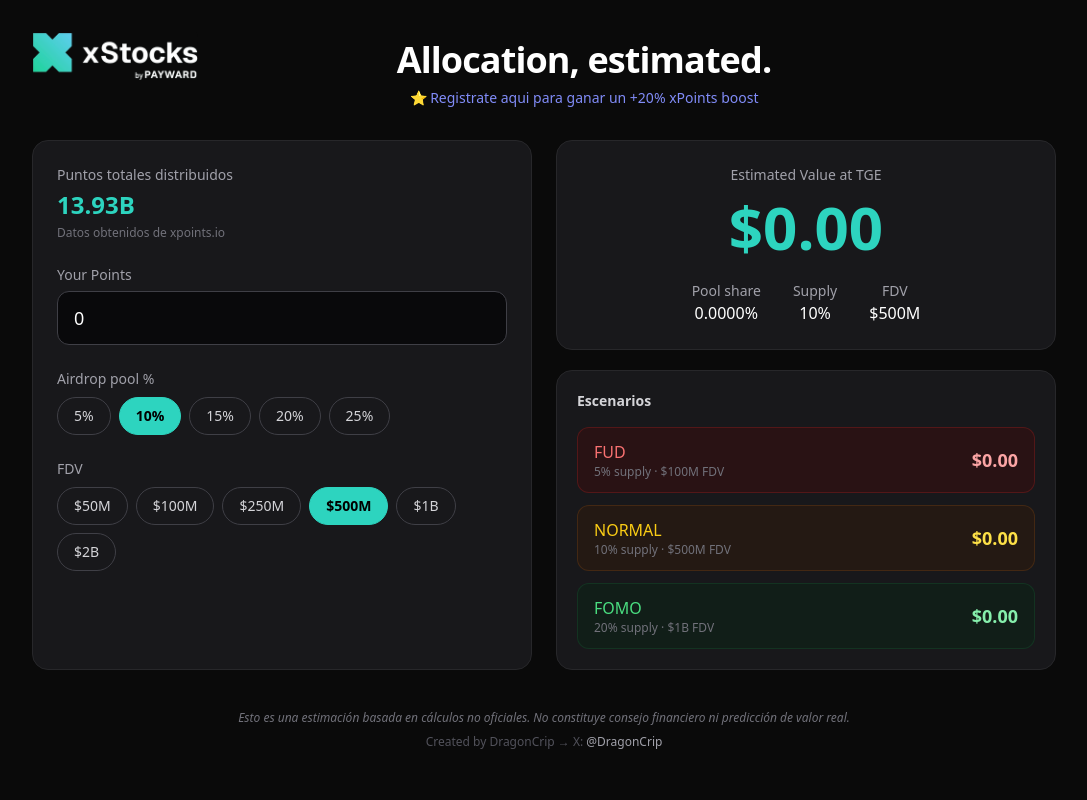
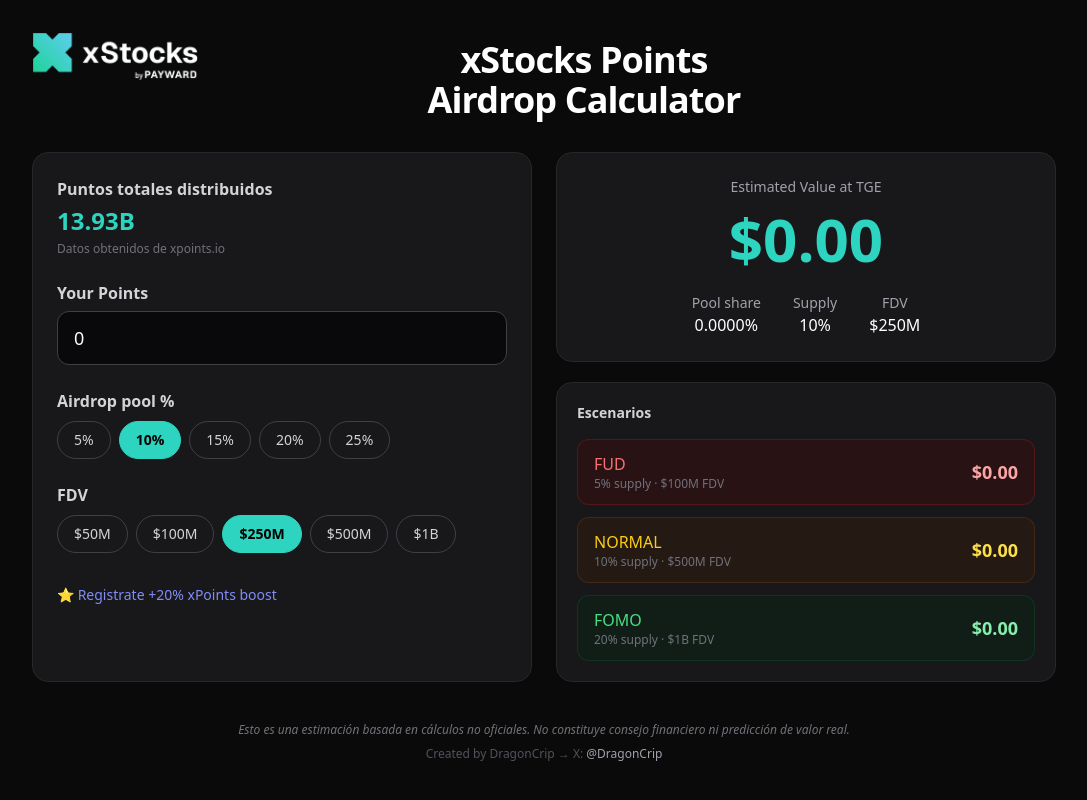
Before and after one commit to dragoncrip/xStock-Calculadora, a website: page index.html in a window 1280 px wide. Shown: the whole page, without its empty margins (96-1183 px from the left). Drawn offline with nearby package versions, Linux system fonts and the light colour scheme; no server answers.

Commit message:
Update index.html

```diff
--- a/index.html
+++ b/index.html
@@ -3,7 +3,7 @@
 <head>
   <meta charset="UTF-8" />
   <meta name="viewport" content="width=device-width, initial-scale=1.0" />
-  <title>Allocation Estimator</title>
+  <title>xStocks Points Airdrop Calculator</title>
   <script src="https://cdn.tailwindcss.com"></script>
   <style>
     body { background: #0a0a0a; }
@@ -12,19 +12,17 @@
 <body class="text-white min-h-screen p-4 md:p-8">
   <div class="max-w-5xl mx-auto relative">
 
-   <!-- Logo arriba a la izquierda -->
-<div class="absolute top-0 left-0 z-10">
-  <img src="logo_xstock.png" alt="Logo" class="h-10 md:h-12 w-auto object-contain">
-</div>
+    <!-- Logo arriba a la izquierda -->
+    <div class="absolute top-0 left-0 z-10">
+      <img src="logo_xstock.png" alt="Logo" class="h-10 md:h-12 w-auto object-contain">
+    </div>
 
     <!-- Título centrado -->
-<div class="mb-8 text-center pt-2 pl-16 md:pl-20">
-      <h1 class="text-3xl md:text-4xl font-bold tracking-tight">Allocation, estimated.</h1>
-      <p class="text-zinc-400 mt-2 text-sm">
-        ⭐ <a href="https://defi.xstocks.fi/points" target="_blank" class="text-indigo-400 hover:underline">
-          Registrate aqui para ganar un +20% xPoints boost
-        </a>
-      </p>
+    <div class="mb-8 text-center pt-2 pl-16 md:pl-20">
+      <h1 class="text-3xl md:text-4xl font-bold tracking-tight leading-tight">
+        xStocks Points<br>
+        Airdrop Calculator
+      </h1>
     </div>
 
     <div class="grid grid-cols-1 md:grid-cols-2 gap-6">
@@ -33,13 +31,13 @@
       <div class="bg-zinc-900 border border-zinc-800 rounded-2xl p-6 space-y-6">
 
         <div>
-          <p class="text-sm text-zinc-400">Puntos totales distribuidos</p>
+          <p class="text-base font-semibold text-zinc-300">Puntos totales distribuidos</p>
           <p id="totalPointsLabel" class="text-2xl font-bold text-teal-400 mt-1">13.93B</p>
           <p class="text-xs text-zinc-500 mt-1">Datos obtenidos de xpoints.io</p>
         </div>
 
         <div>
-          <label class="block text-sm text-zinc-400 mb-1.5">Your Points</label>
+          <label class="block text-base font-semibold text-zinc-300 mb-1.5">Your Points</label>
           <input id="myPoints" type="number" value="0"
                  class="w-full bg-zinc-950 border border-zinc-700 rounded-xl px-4 py-3 text-lg focus:outline-none focus:ring-2 focus:ring-teal-500"
                  oninput="calcular()" placeholder="0">
@@ -47,7 +45,7 @@
 
         <!-- Airdrop pool % -->
         <div>
-          <label class="block text-sm text-zinc-400 mb-2">Airdrop pool %</label>
+          <label class="block text-base font-semibold text-zinc-300 mb-2">Airdrop pool %</label>
           <div class="flex flex-wrap gap-2" id="percentButtons">
             <button onclick="setPercent(5, this)" class="px-4 py-2 rounded-full text-sm font-medium border border-zinc-700 bg-zinc-900 text-zinc-300 hover:bg-zinc-800 transition">5%</button>
             <button onclick="setPercent(10, this)" class="px-4 py-2 rounded-full text-sm font-medium border border-teal-400 bg-teal-400 text-black font-semibold">10%</button>
@@ -60,17 +58,26 @@
 
         <!-- FDV -->
         <div>
-          <label class="block text-sm text-zinc-400 mb-2">FDV</label>
+          <label class="block text-base font-semibold text-zinc-300 mb-2">FDV</label>
           <div class="flex flex-wrap gap-2" id="fdvButtons">
             <button onclick="setFDV(50, this)" class="px-4 py-2 rounded-full text-sm font-medium border border-zinc-700 bg-zinc-900 text-zinc-300 hover:bg-zinc-800 transition">$50M</button>
             <button onclick="setFDV(100, this)" class="px-4 py-2 rounded-full text-sm font-medium border border-zinc-700 bg-zinc-900 text-zinc-300 hover:bg-zinc-800 transition">$100M</button>
-            <button onclick="setFDV(250, this)" class="px-4 py-2 rounded-full text-sm font-medium border border-zinc-700 bg-zinc-900 text-zinc-300 hover:bg-zinc-800 transition">$250M</button>
-            <button onclick="setFDV(500, this)" class="px-4 py-2 rounded-full text-sm font-medium border border-teal-400 bg-teal-400 text-black font-semibold">$500M</button>
+            <button onclick="setFDV(250, this)" class="px-4 py-2 rounded-full text-sm font-medium border border-teal-400 bg-teal-400 text-black font-semibold">$250M</button>
+            <button onclick="setFDV(500, this)" class="px-4 py-2 rounded-full text-sm font-medium border border-zinc-700 bg-zinc-900 text-zinc-300 hover:bg-zinc-800 transition">$500M</button>
             <button onclick="setFDV(1000, this)" class="px-4 py-2 rounded-full text-sm font-medium border border-zinc-700 bg-zinc-900 text-zinc-300 hover:bg-zinc-800 transition">$1B</button>
-            <button onclick="setFDV(2000, this)" class="px-4 py-2 rounded-full text-sm font-medium border border-zinc-700 bg-zinc-900 text-zinc-300 hover:bg-zinc-800 transition">$2B</button>
           </div>
-          <input id="fdv" type="hidden" value="500">
+          <input id="fdv" type="hidden" value="250">
         </div>
+
+        <!-- Boost link -->
+        <div class="pt-2">
+          <p class="text-sm">
+            ⭐ <a href="https://defi.xstocks.fi/points?ref=DRAGON" target="_blank" class="text-indigo-400 hover:underline font-medium">
+              Registrate +20% xPoints boost
+            </a>
+          </p>
+        </div>
+
       </div>
 
       <!-- COLUMNA DERECHA -->
@@ -91,7 +98,7 @@
             </div>
             <div>
               <p class="text-zinc-400">FDV</p>
-              <p id="selectedFdv" class="font-medium text-base">$500M</p>
+              <p id="selectedFdv" class="font-medium text-base">$250M</p>
             </div>
           </div>
         </div>
```
